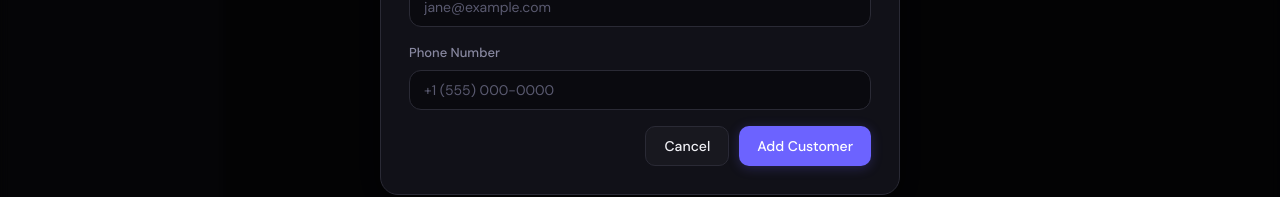
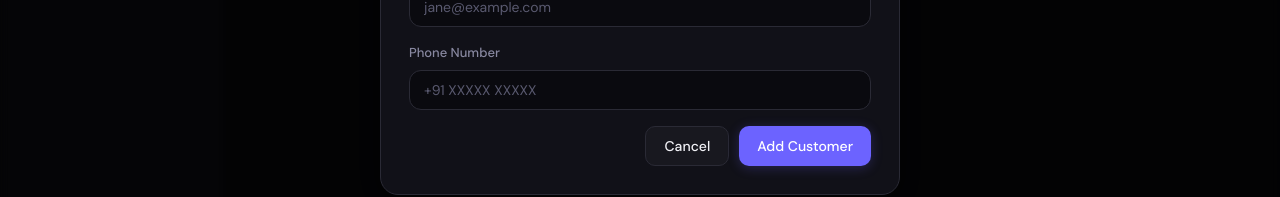
Before and after one commit to KapoorRucchika/Inventory-System, a React (Vite) app in the folder frontend/: page /customers in a window 1280 px wide. Both pictures are taken after a click on the button "New Customer". Shown: the part 406-603 px from the top of the page. Built offline with nearby package versions, Linux system fonts and the light colour scheme; no server answers.

Commit message:
placeholder change

```diff
--- a/frontend/src/pages/Customers.jsx
+++ b/frontend/src/pages/Customers.jsx
@@ -153,7 +153,7 @@ export default function Customers() {
           <input type="email" value={form.email} onChange={e => setForm(f => ({ ...f, email: e.target.value }))} placeholder="jane@example.com" />
         </FormField>
         <FormField label="Phone Number">
-          <input type="tel" value={form.phone} onChange={e => setForm(f => ({ ...f, phone: e.target.value }))} placeholder="+1 (555) 000-0000" />
+          <input type="tel" value={form.phone} onChange={e => setForm(f => ({ ...f, phone: e.target.value }))} placeholder="+91 XXXXX XXXXX" />
         </FormField>
         <div style={{ display: 'flex', gap: '10px', justifyContent: 'flex-end', marginTop: '8px' }}>
           <Button variant="secondary" onClick={() => setModalOpen(false)}>Cancel</Button>
```
